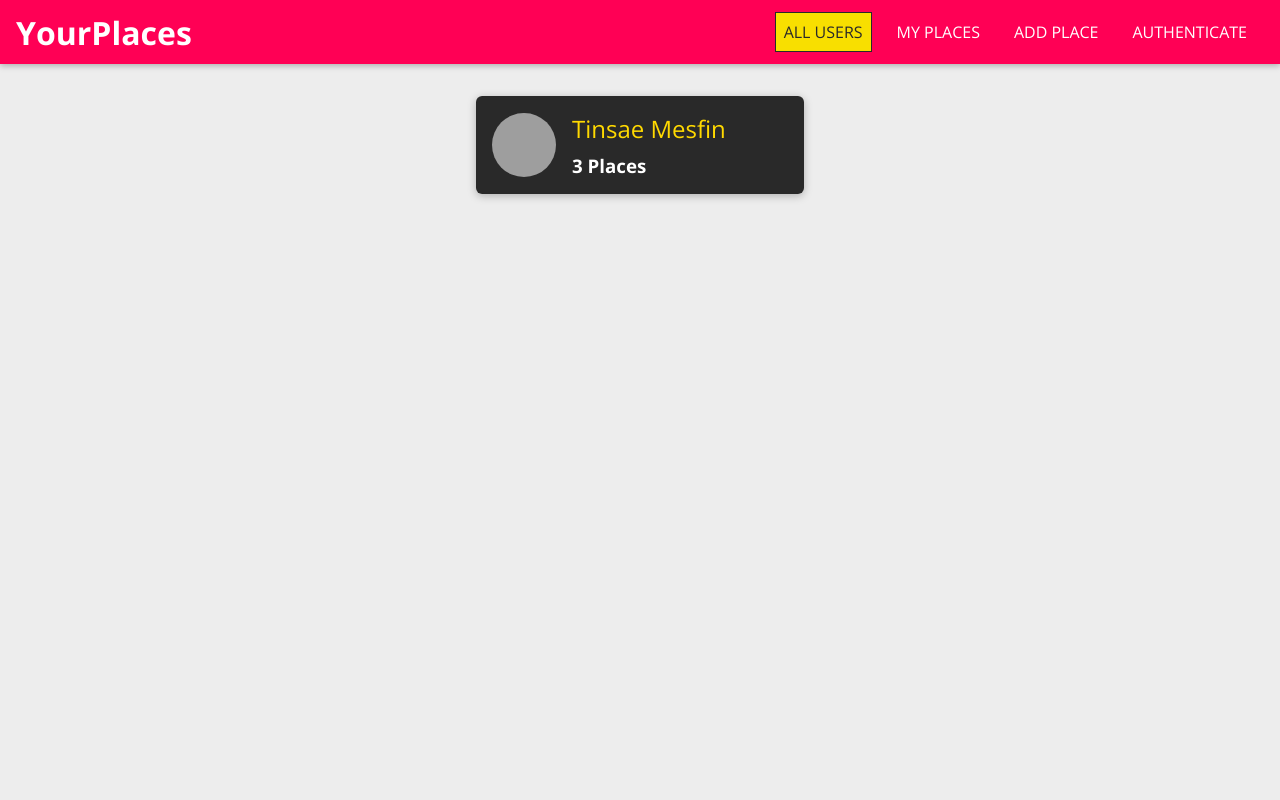
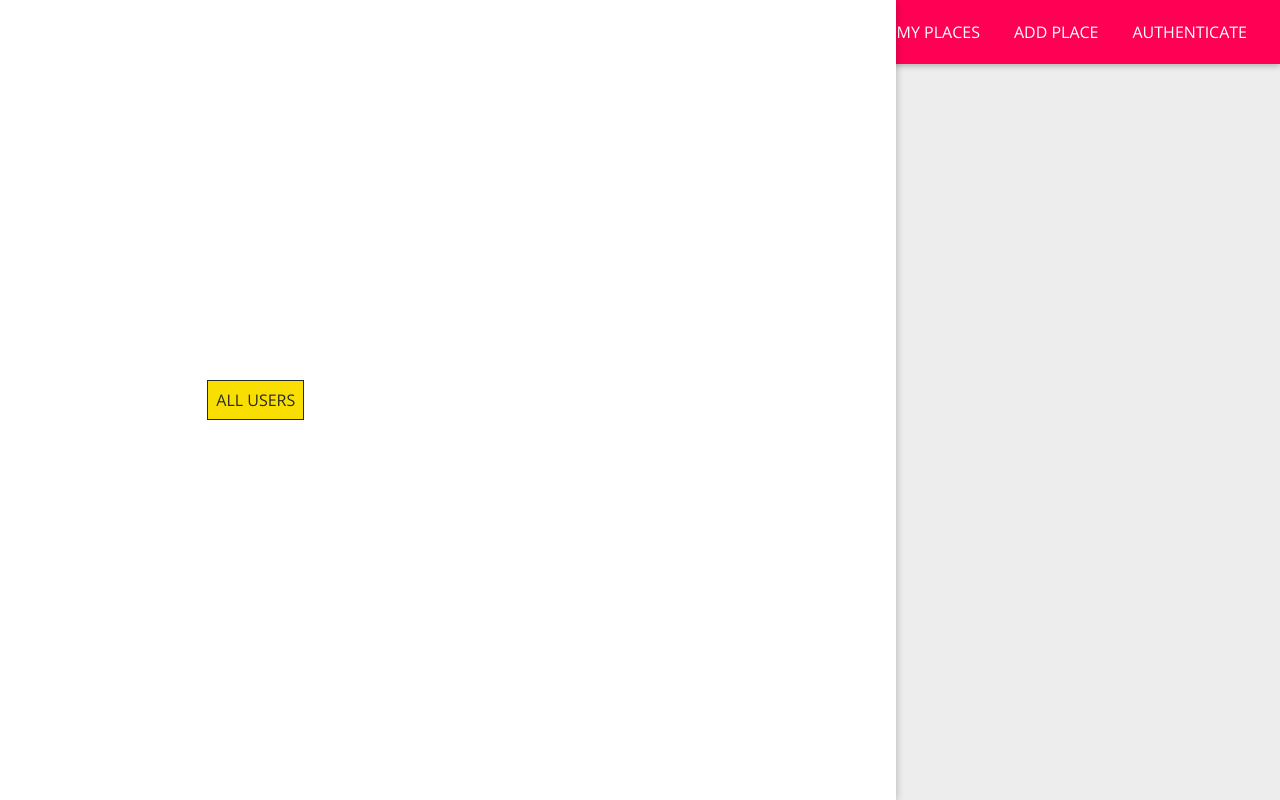
Before and after one commit to tinsaemesfin/react-frontend-01-starting-setup, a React (Create React App) app: page / in a window 1280 px wide. Built offline with nearby package versions, Linux system fonts and the light colour scheme; grey boxes are pictures that could not be loaded.

Commit message:
end of ep-09

```diff
--- a/src/shared/components/Navigation/MainNavigation.js
+++ b/src/shared/components/Navigation/MainNavigation.js
@@ -1,12 +1,18 @@
-import React from 'react';
-import { Link } from 'react-router-dom';
-import NavLinks from './NavLinks';
+import React from "react";
+import { Link } from "react-router-dom";
+import NavLinks from "./NavLinks";
+import SideDrawer from "./SideDrawer";
+import MainHeader from "./MainHeader";
+import "./MainNavigation.css";
 
-import MainHeader from './MainHeader';
-import './MainNavigation.css';
-
-const MainNavigation = props => {
+const MainNavigation = (props) => {
   return (
+    <React.Fragment>
+      <SideDrawer>
+        <nav className="main-navigation__drawer-nav">
+          <NavLinks />
+        </nav>
+      </SideDrawer>
       <MainHeader>
         <button className="main-navigation__menu-btn">
           <span />
@@ -16,10 +22,11 @@
         <h1 className="main-navigation__title">
           <Link to="/">YourPlaces</Link>
         </h1>
-      <nav>
+        <nav className="main-navigation__header-nav">
           <NavLinks />
         </nav>
       </MainHeader>
+    </React.Fragment>
   );
 };
 
--- a/src/shared/components/Navigation/SideDrawer.css
+++ b/src/shared/components/Navigation/SideDrawer.css
@@ -0,0 +1,10 @@
+.side-drawer {
+  position: fixed;
+  left: 0;
+  top: 0;
+  z-index: 100;
+  height: 100vh;
+  width: 70%;
+  background: white;
+  box-shadow: 0 2px 8px rgba(0, 0, 0, 0.26);
+}
--- a/src/shared/components/Navigation/SideDrawer.js
+++ b/src/shared/components/Navigation/SideDrawer.js
@@ -0,0 +1,9 @@
+import React from 'react';
+
+import './SideDrawer.css';
+
+const SideDrawer = props => {
+  return <aside className="side-drawer">{props.children}</aside>
+};
+
+export default SideDrawer;
```
Lines whose indentation alone changed are shown as unchanged.
